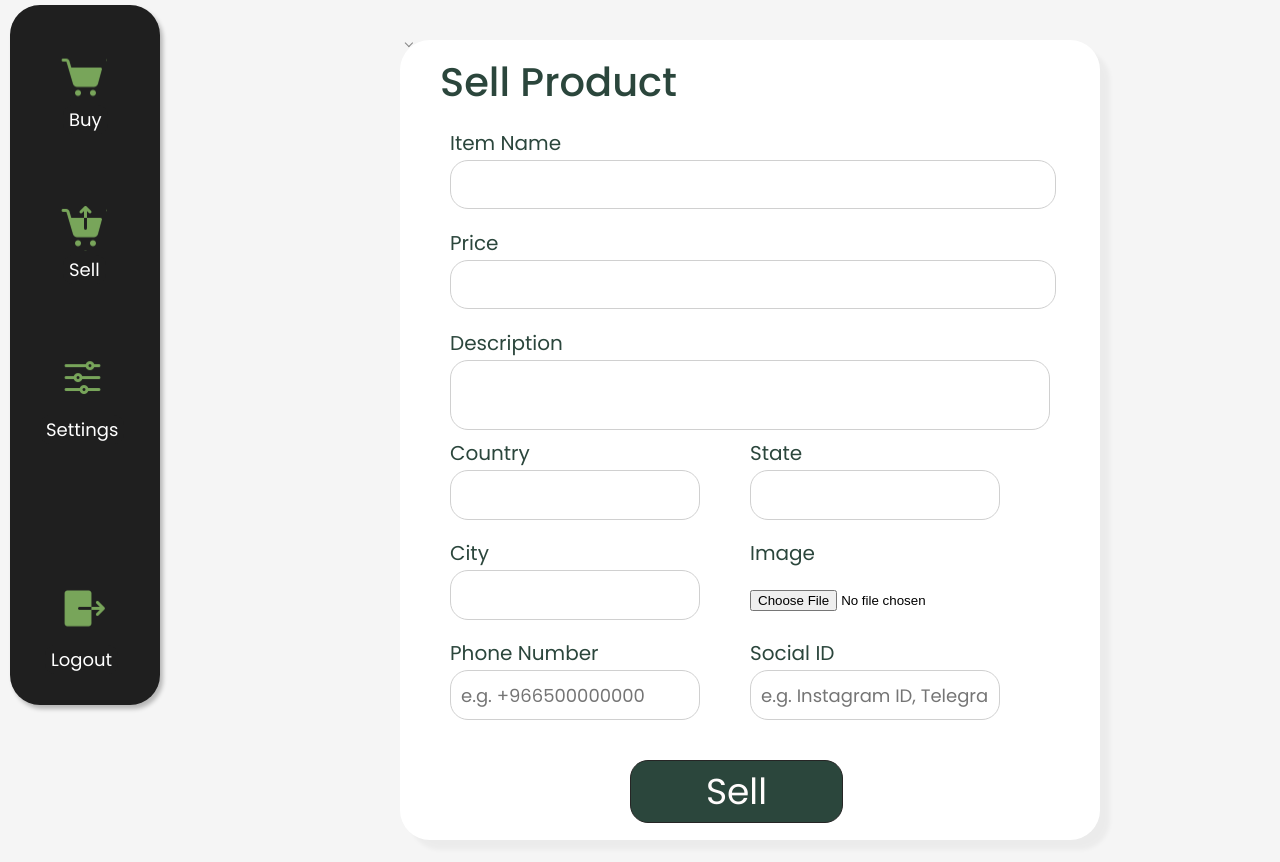
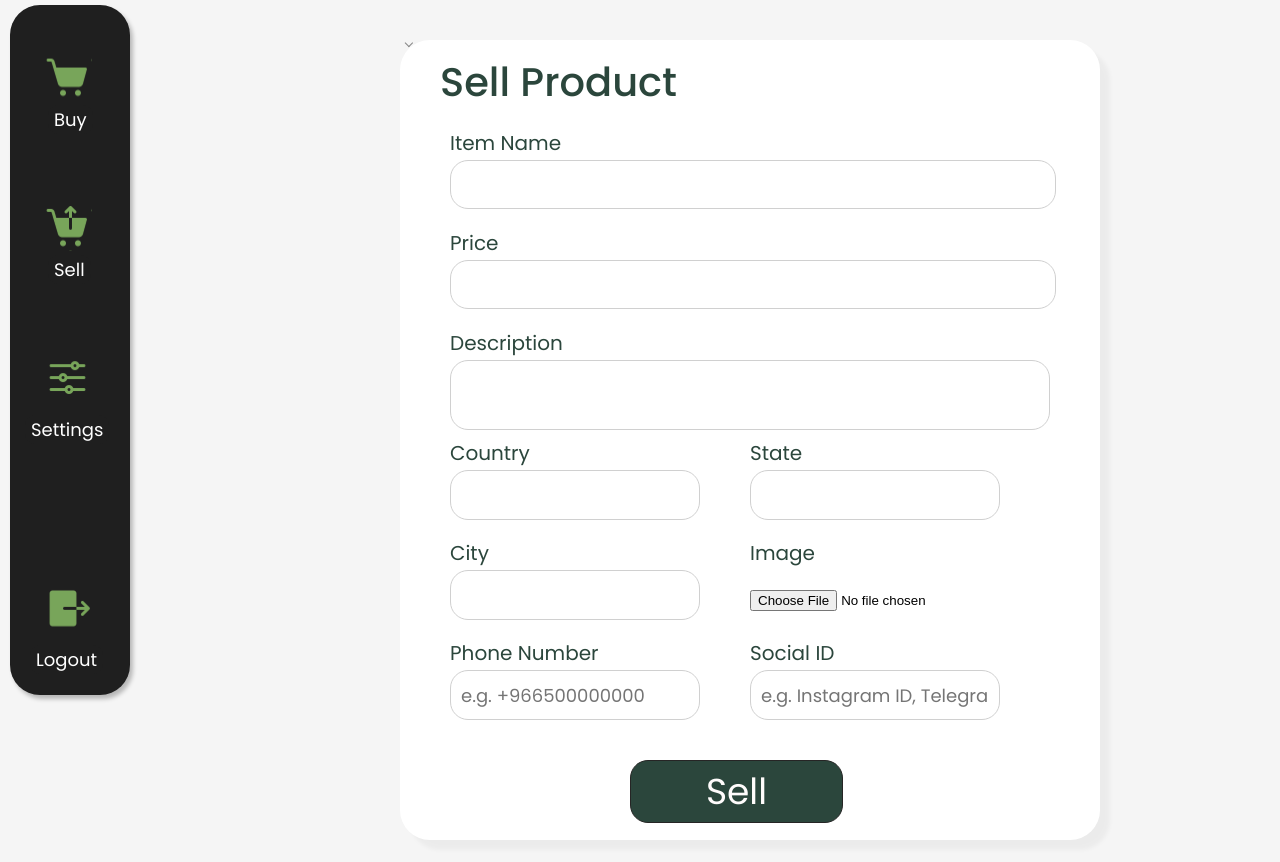
Before and after one commit to Kash4511/Aurora, a React (Vite) app in the folder Frontend/App/: page /sell in a window 1280 px wide. Shown: the top 862 px of the page. Built offline with nearby package versions, Linux system fonts and the light colour scheme.

Commit message:
minor UI changes

```diff
--- a/Frontend/App/src/Css/dash.css
+++ b/Frontend/App/src/Css/dash.css
@@ -1,9 +1,9 @@
 @import url('https://fonts.googleapis.com/css2?family=Poppins:wght@300;400;500&display=swap');
 #nav {
   position: sticky;
-  top: 10px;               /* Distance from the top */
-  width: 150px;
-  height: 700px;
+  top: 0px;               /* Distance from the top */
+  width: 120px;
+  height: 690px;
   flex-shrink: 0;
   border-radius: 30px;
   background: #1F1F1F;
@@ -22,7 +22,7 @@ line-height: normal;
     width: 47px;
     height: 47px;
     flex-shrink: 0;
-    left: 50px;
+    left: 35px;
     position: absolute;
     top:50px;
 
@@ -50,7 +50,7 @@ line-height: normal;
     width: 47px;
     height: 47px;
     flex-shrink: 0;
-    left: 50px;
+    left: 35px;
     position: absolute;
     top:200px;
 
@@ -79,7 +79,7 @@ line-height: normal;
     width: 47px;
     height: 47px;
     flex-shrink: 0;
-    left: 50px;
+    left: 35px;
     position: absolute;
     top:350px;
 
@@ -108,7 +108,7 @@ line-height: normal;
     width: 47px;
     height: 47px;
     flex-shrink: 0;
-    left: 50px;
+    left: 35px;
     position: absolute;
     top:580px;
 
@@ -133,12 +133,14 @@ line-height: normal;
 }
 #title {
     width: 1130px;
-height: 100px;
+height: 130px;
 flex-shrink: 0;
 background: #ffffff;
 margin-left:170px;
-position: absolute;
+position: fixed;
 z-index: -10;
+top:-10px;
+
 }
 #A{
     color: #2B463C;
@@ -147,6 +149,7 @@ font-size: 40px;
 font-style: normal;
 font-weight: 500;
 line-height: normal;
-margin-left:40px;
+margin-left:30px;
 position: absolute;
+top:20px;
 }
--- a/Frontend/App/src/Css/sell.css
+++ b/Frontend/App/src/Css/sell.css
@@ -339,8 +339,8 @@ position: absolute;
 #sell-nav {
   position: sticky;
   top: 5px;               /* Distance from the top */
-  width: 150px;
-  height: 700px;
+  width: 120px;
+  height: 690px;
   flex-shrink: 0;
   border-radius: 30px;
   background: #1F1F1F;
@@ -360,7 +360,7 @@ line-height: normal;
     width: 47px;
     height: 47px;
     flex-shrink: 0;
-    left: 50px;
+    left: 35px;
     position: absolute;
     top:50px;
 
@@ -388,7 +388,7 @@ line-height: normal;
     width: 47px;
     height: 47px;
     flex-shrink: 0;
-    left: 50px;
+    left: 35px;
     position: absolute;
     top:200px;
 
@@ -417,7 +417,7 @@ line-height: normal;
     width: 47px;
     height: 47px;
     flex-shrink: 0;
-    left: 50px;
+    left: 35px;
     position: absolute;
     top:350px;
 
@@ -446,7 +446,7 @@ line-height: normal;
     width: 47px;
     height: 47px;
     flex-shrink: 0;
-    left: 50px;
+    left: 35px;
     position: absolute;
     top:580px;
 
```
